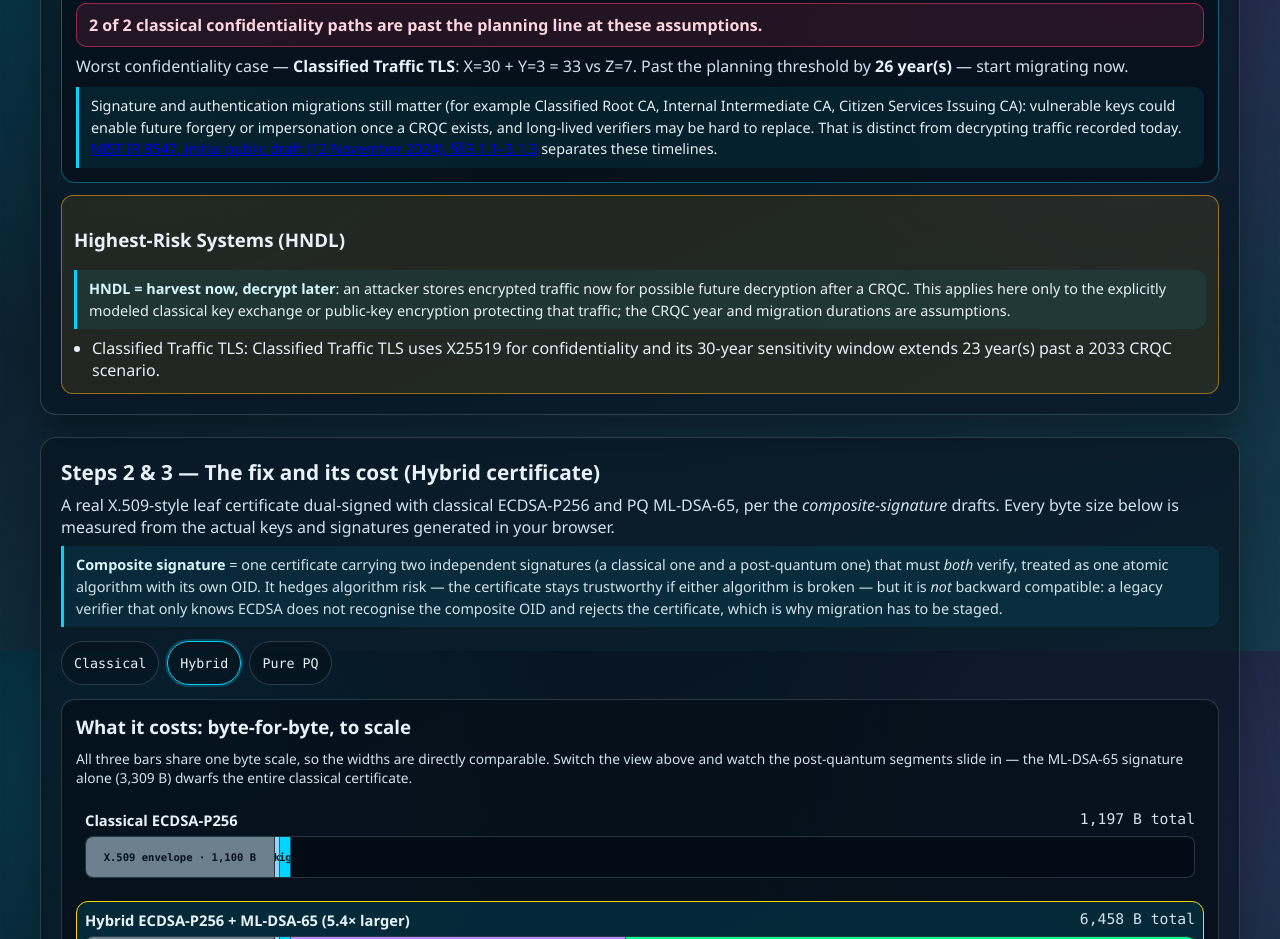
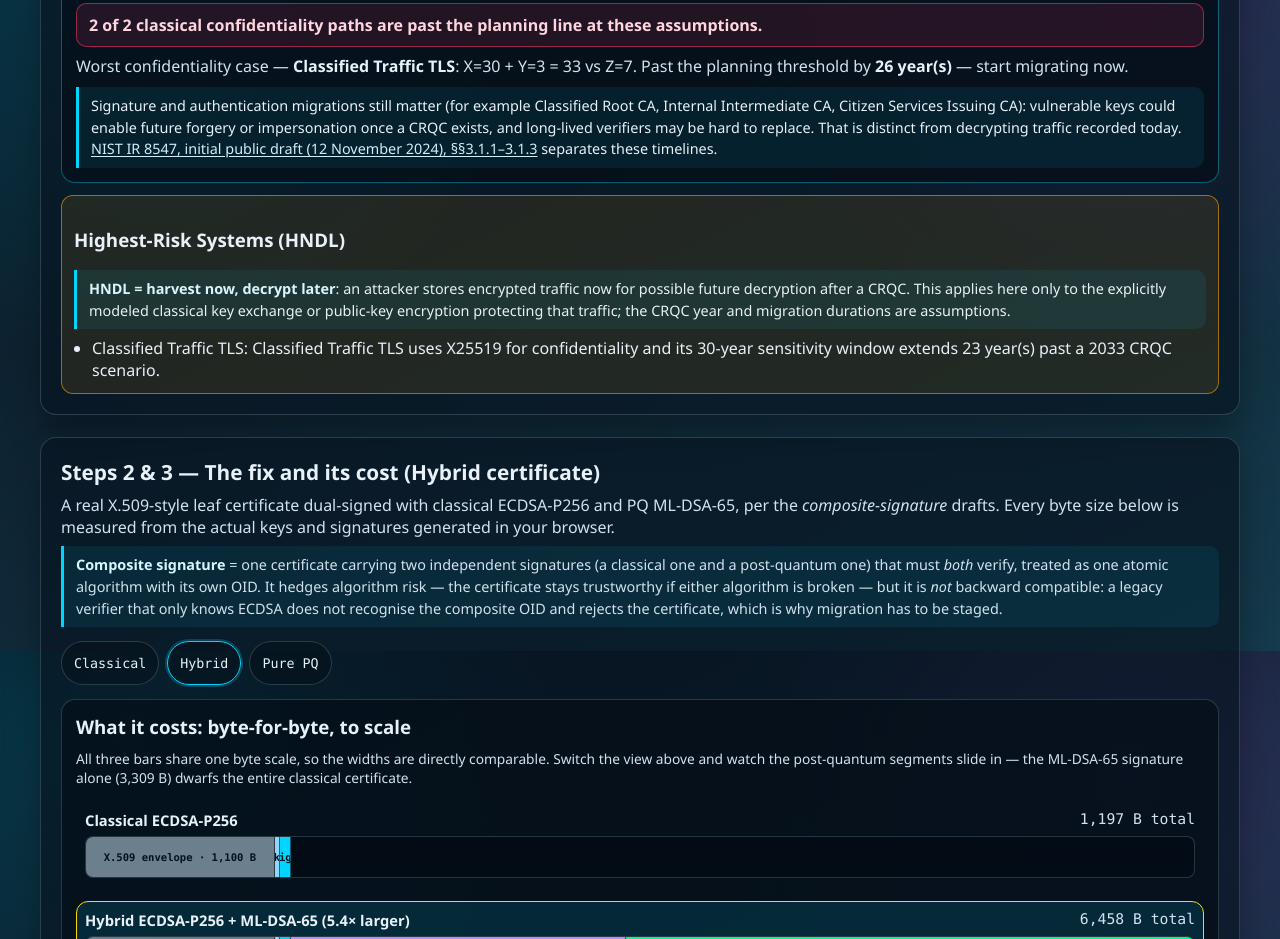
Before and after one commit to systemslibrarian/crypto-lab-pq-rotation, a website built with Vite: page index.html in a window 1280 px wide. Shown: the part 1749-2688 px from the top of the page. Built offline with nearby package versions, Linux system fonts and the light colour scheme; what @noble/post-quantum would draw is missing.

Commit message:
Restore contrast for NIST source link in dark theme

```diff
--- a/src/style.css
+++ b/src/style.css
@@ -523,6 +523,11 @@ select {
 
 .mosca .formula strong {
   color: var(--canary);
+}
+
+.mosca .gloss a {
+  color: #d2ecff;
+  text-underline-offset: 0.14em;
 }
 
 .mosca-legend {
```
